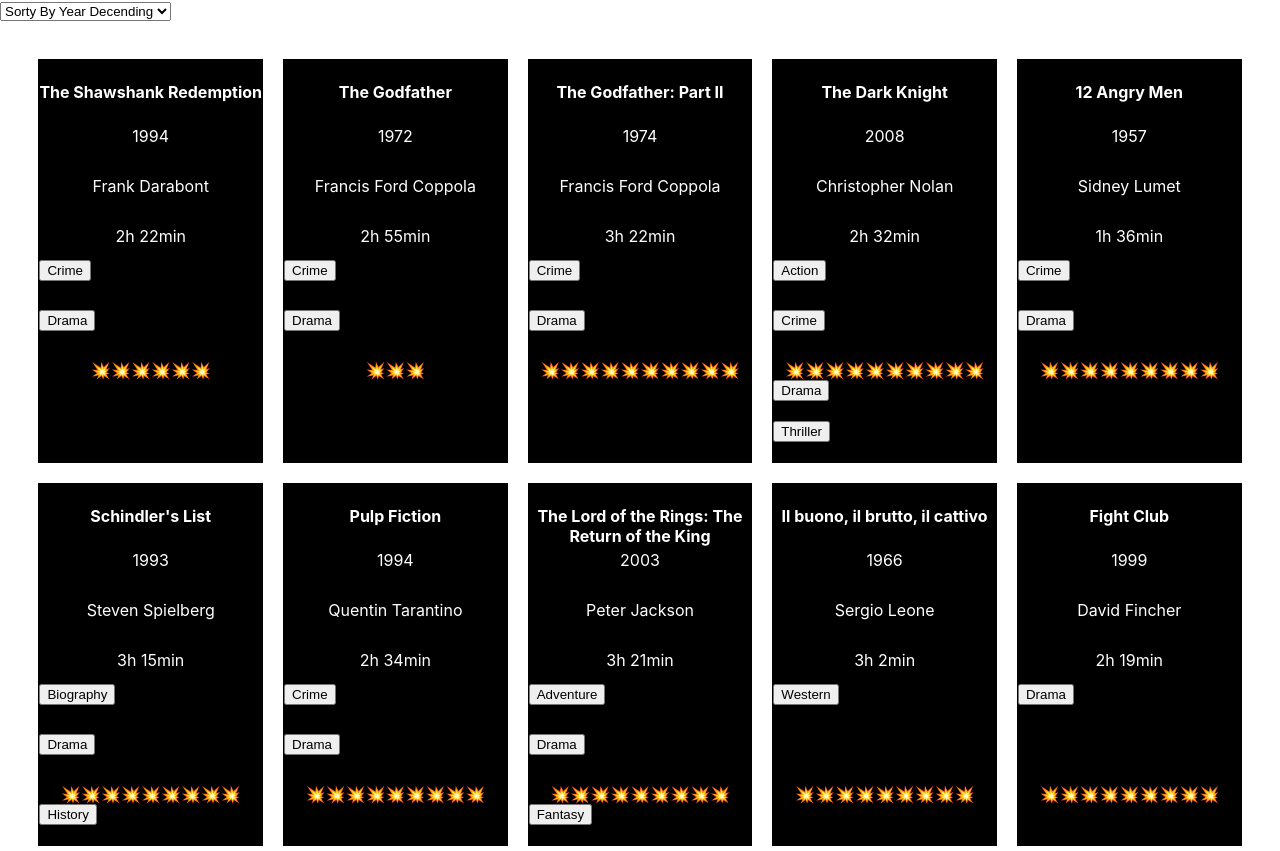
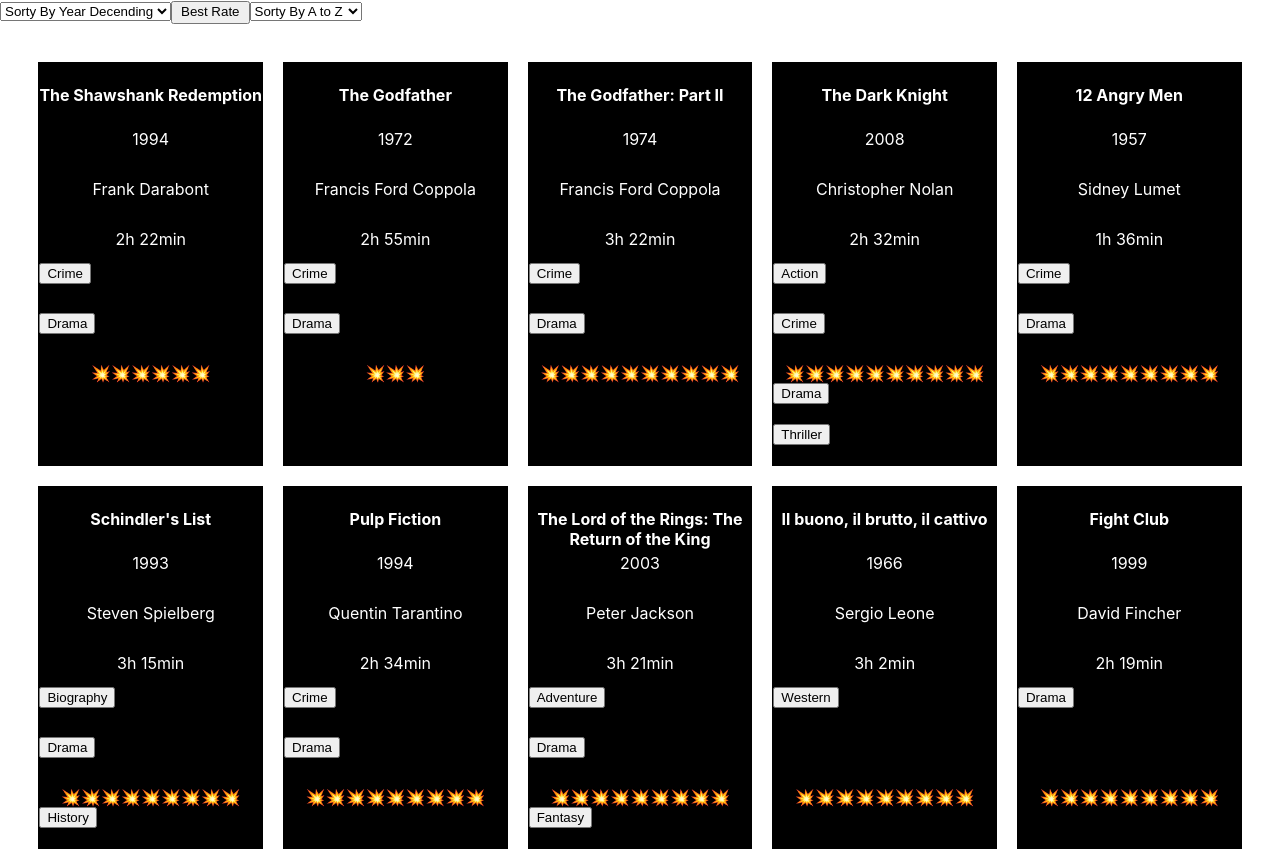
Before and after one commit to AlinaNerlich-dev/firstReact, a React (Create React App) app: page / in a window 1280 px wide. Shown: the top 851 px of the page. Built offline with nearby package versions, Linux system fonts and the light colour scheme.

Commit message:
Auf und Absteigend

```diff
--- a/src/App.js
+++ b/src/App.js
@@ -10,13 +10,38 @@
     movieList: moviesDb
   }
 
-  //Funktionen zum
+  // Functions
+  orderMovies(e){
+    const order = e.target.value;
+
+    if(order === 'Decending'){
+      this.setState({
+        movieList: moviesDb.sort((a,b) => a.year - b.year)
+      })
+    }
+    if(order === 'Ascending'){
+      this.setState({
+        movieList: moviesDb.sort((a,b) => b.year - a.year)
+      })
+    }
+  }
+
+
   render(){
   return (
     <div>
       <select onChange={e => this.oderMovies(e)} name="orderMovies" id="orderMovies">
         <option value="Decending">Sorty By Year Decending</option>
         <option value="Ascending">Sorty By Year Ascending</option>
+      </select>
+
+      <button onChange={e => this.bestRate(e)} name="bestRate" id="bestRate">
+        <option value="bestRate">Best Rate</option>
+      </button>
+
+      <select onChange={e => this.aToZ(e)} name="aToZ" id="aToZ">
+        <option value="aToZ">Sorty By A to Z</option>
+        <option value="zToA">Sorty By Z to A</option>
       </select>
 
       <div className="Container">
```
